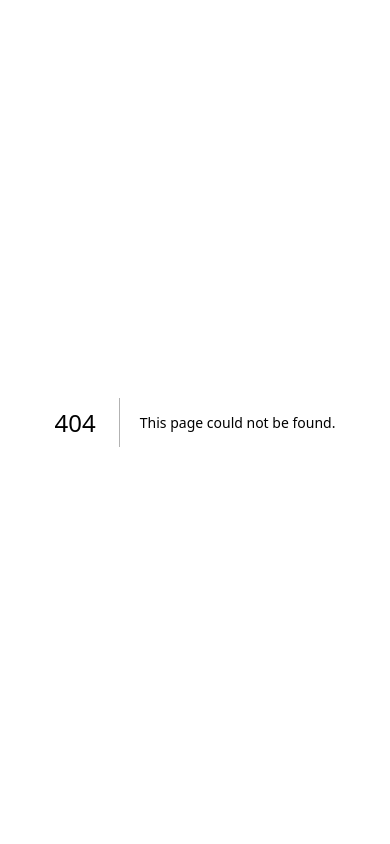
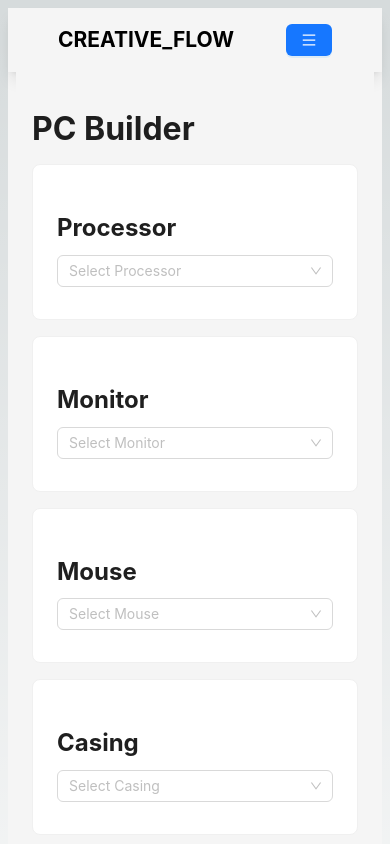
Before and after one commit to nurmohammad83/pcbuilder-frontend, a Next.js app: page /pc_builder in a window 390 px wide. Before the commit this address had no page. Shown: the top 844 px of the page. Built offline with nearby package versions, Linux system fonts and the light colour scheme.

Commit message:
Create responsive navbar

```diff
--- a/src/components/Layout/AppHeader.jsx
+++ b/src/components/Layout/AppHeader.jsx
@@ -1,7 +1,7 @@
 import React, { useState } from "react";
 
 import { Drawer, Button, Menu, Layout } from "antd";
-import { MenuOutlined } from "@ant-design/icons";
+import { DesktopOutlined, HomeOutlined, MenuOutlined, UnorderedListOutlined } from "@ant-design/icons";
 import Link from "next/link";
 const { Header} = Layout;
 
@@ -48,25 +48,34 @@ function AppHeader() {
 
       </div>
       <div className="logo" />
-      <Menu
-      className="hidden md:block bg-transparent border-none text-black"
-        mode="horizontal"
-        selectedKeys={selectedKeys}
-        onClick={handleMenuItemClick}
-      >
-        <Menu.Item key="home">
-          <Link href="/">Home</Link>
+      <Menu  mode="horizontal" defaultSelectedKeys={["home"]} className="leading-9 bg-transparent border-none hidden md:block text-black">
+      <Menu.Item key="home" icon={<HomeOutlined />}>
+        <Link href="/">
+          <span>Home</span>
+        </Link>
+      </Menu.Item>
+      <Menu.SubMenu key="categories" title="Categories" icon={<UnorderedListOutlined />}>
+       {
+        categories.map(category=>(
+          <Menu.Item key={category.key}>
+          <Link href={`/categories/${category.key}`}>
+            <span>{category.label}</span>
+          </Link>
         </Menu.Item>
-        <Menu.SubMenu key="categories" title="Categories">
-          {generateCategoryMenuItems(categories)}
-        </Menu.SubMenu>
-        <Menu.Item key="featured">
-          <Link href="/featured">Featured</Link>
+        ))
+       }
+      </Menu.SubMenu>
+      <Menu.Item key="featured" icon={<UnorderedListOutlined />}>
+          <Link href="/featured">
+            <span>Featured</span>
+          </Link>
         </Menu.Item>
-        <Menu.Item key="pc-builder">
-          <Link href="/pc-builder">PC Builder</Link>
-        </Menu.Item>
-      </Menu>
+      <Menu.Item key="pc_builder" icon={<DesktopOutlined />}>
+        <Link href="/pc_builder">
+          <span>PC Builder</span>
+        </Link>
+      </Menu.Item>
+    </Menu>
 
       <div className=" block md:hidden">
         <Button
@@ -85,8 +94,8 @@ function AppHeader() {
             <Menu.Item key="home">
               <Link href="/">Home</Link>
             </Menu.Item>
-            <Menu.Item key="pc-builder">
-              <Link href="/pc-builder">PC Builder</Link>
+            <Menu.Item key="pc_builder">
+              <Link href="/pc_builder">PC Builder</Link>
             </Menu.Item>
             <Menu.SubMenu key="categories" title="Categories">
               {generateCategoryMenuItems(categories)}
--- a/src/components/Layout/RootLayout.jsx
+++ b/src/components/Layout/RootLayout.jsx
@@ -10,7 +10,7 @@ const RootLayout= ({children}) => {
   return (
     <Layout className="">
    <AppHeader />
-      <Content >
+      <Content className='min-h-screen'>
         <div className="site-layout-content px-2 sm:px-14" >
           {children}
         </div>
--- a/src/components/UI/FeaturedCategory.jsx
+++ b/src/components/UI/FeaturedCategory.jsx
@@ -8,9 +8,6 @@ import { featuredCategories } from "@/utils";
 const FeaturedCategory = () => {
   return (
     <>
-      <Head>
-        <title>Featured</title>
-      </Head>
       <div className="py-12">
       <div className="text-center flex items-center justify-center py-2 sm:py-5">
        <div>
--- a/src/components/UI/ProductCard.jsx
+++ b/src/components/UI/ProductCard.jsx
@@ -3,14 +3,15 @@ import Image from 'next/image';
 import Link from 'next/link';
 import React from 'react';
 import {  Button, Card } from 'antd';
+import { StarFilled } from '@ant-design/icons';
 
 const { Meta } = Card;
 const ProductCard = ({ product }) => {
   return (
    <Link href={`/products/${product?._id}`}>
    <Card className='relative -z-0' hoverable>
-   <div className="p-4 rounded-lg  transition-all">
-      <Image src={product?.image} alt={product?.name} width={100} height={150}  className="mb-4 w-full h-64 object-fit" />
+   <div className="rounded-lg  transition-all">
+      <img src={product?.image} alt={product?.name}  className="mb-4 w-full h-64 object-fit" />
      <Meta className='text-lg' title={product?.name}/>
       <p className="text-gray-500">{product?.category}</p>
 
@@ -19,10 +20,9 @@ const ProductCard = ({ product }) => {
       </p>
       <p className="text-green-600 font-semibold mt-1">Price: ${product?.price}</p>
       <div className="flex items-center mt-2">
-        <p className="text-yellow-500">{Array.from({ length: product?.averageRating }).map((_, index) => '⭐')}</p>
+        <p className="text-yellow-500">{Array.from({ length: product?.averageRating }).map((_, index) => <StarFilled key={index} />)}</p>
         <p className="ml-2 text-gray-500">({product?.rating} Stars)</p>
       </div>
-
 
      <Button className='absolute right-6 bottom-4 bg-blue-500 text-white z-10'>Add To Builder</Button>
 
--- a/src/components/UI/ProductDetails.jsx
+++ b/src/components/UI/ProductDetails.jsx
@@ -24,9 +24,9 @@ const ProductDetails = ({ product }) => {
 
           <h3 className="text-lg font-bold mb-2">Description</h3>
           <p>{product?.description}</p>
-          <Link href='add-to-build'>
+
           <Button type="primary" block size="large">Add To Build</Button>
-          </Link>
+
         </div>
       </div>
       <Divider>Features</Divider>
--- a/src/pages/categories/[category].js
+++ b/src/pages/categories/[category].js
@@ -28,7 +28,6 @@ CategoryPage.getLayout = function getLayout(page) {
 
   export const getStaticPaths = async () => {
     const categories = ['processor', 'motherboard', 'ram', 'Power Supply Unit', 'Mouse', 'Monitors'];
-
   const paths = categories.map((category) => ({
     params: { category },
   }));
@@ -37,7 +36,7 @@ CategoryPage.getLayout = function getLayout(page) {
 
   export async function getStaticProps({params}) {
 
-    const apiUrl = 'http://localhost:4000/products';
+    const apiUrl = 'https://product-crud-server.vercel.app/products';
     try {
       const response = await axios.get(apiUrl);
       const categoryData = response.data;
--- a/src/pages/index.js
+++ b/src/pages/index.js
@@ -31,7 +31,7 @@ HomePage.getLayout = function getLayout(page) {
 
 export async function getStaticProps() {
 
-  const apiUrl = 'http://localhost:4000/products';
+  const apiUrl = 'https://product-crud-server.vercel.app/products';
   try {
     const response = await axios.get(apiUrl);
     const products = response.data;
--- /dev/null
+++ b/src/pages/pc_builder.js
@@ -0,0 +1,59 @@
+import React, { useState } from 'react';
+import { Layout, Select, Button, Card } from 'antd';
+import RootLayout from '@/components/Layout/RootLayout';
+
+const { Option } = Select;
+const { Meta } = Card;
+
+const categories = [
+  'Processor',
+  'Monitor',
+  'Mouse',
+  'Casing',
+  'RAM',
+  'Power Supply',
+];
+
+const PCBuildPage = () => {
+  const [selectedData, setSelectedData] = useState({});
+
+  const handleCategoryChange = (category, value) => {
+    setSelectedData((prevData) => ({ ...prevData, [category]: value }));
+  };
+
+  return (
+    <Layout>
+      <div style={{ padding: '1rem' }}>
+        <h1 style={{ fontSize: '2rem', fontWeight: 'bold', marginBottom: '1rem' }}>PC Builder</h1>
+        {categories.map((category) => (
+          <Card key={category} style={{ marginBottom: '1rem' }}>
+            <div>
+              <h2 style={{ fontSize: '1.5rem', fontWeight: 'bold', marginBottom: '0.5rem' }}>
+                {category}
+              </h2>
+              <Select
+                style={{ width: '100%', marginBottom: '0.5rem' }}
+                placeholder={`Select ${category}`}
+                value={selectedData[category]}
+                onChange={(value) => handleCategoryChange(category, value)}
+              >
+               <Button type='primary'>Add</Button>
+              </Select>
+            </div>
+          </Card>
+        ))}
+        <Button type="primary" style={{ width: '100%' }}>
+          Build PC
+        </Button>
+      </div>
+    </Layout>
+  );
+};
+
+export default PCBuildPage;
+
+
+
+PCBuildPage.getLayout = function getLayout(page) {
+    return <RootLayout>{page}</RootLayout>
+  }
--- a/src/pages/products/[id].js
+++ b/src/pages/products/[id].js
@@ -21,7 +21,7 @@ const ProductDetailsPage = ({ product }) => {
   }
 
   export const getStaticPaths = async () => {
-    const apiUrl = 'http://localhost:4000/products';
+    const apiUrl = 'https://product-crud-server.vercel.app/products';
     try {
       const response = await axios.get(apiUrl);
       const products = response.data;
@@ -45,7 +45,7 @@ const ProductDetailsPage = ({ product }) => {
 
   export const  getStaticProps= async({ params })=> {
     console.log(params.id)
-    const apiUrl = `http://localhost:4000/product/${params?.id}`;
+    const apiUrl = `https://product-crud-server.vercel.app/product/${params?.id}`;
     try {
       const response = await axios.get(apiUrl);
       const product = response.data;
```
